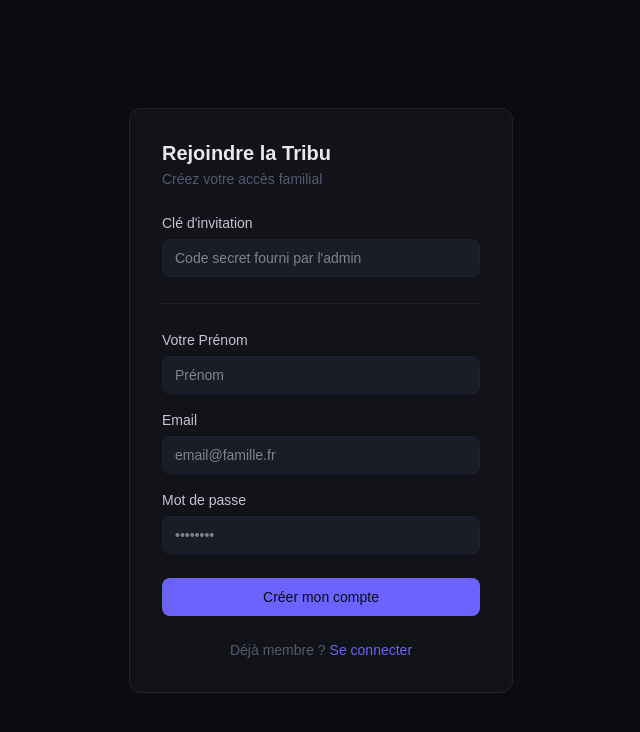
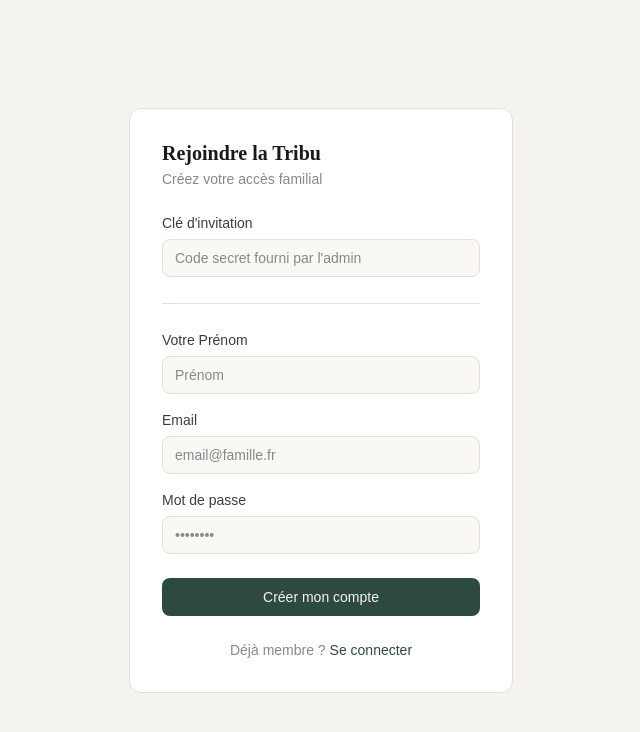
Before and after one commit to MooChep/family-dashboard, a Next.js app: page /auth/register in a window 1280 px wide. Shown: the top 732 px of the page, without its empty margins (319-959 px from the left). Built offline with nearby package versions, Linux system fonts and the light colour scheme; no server answers; the database is empty.

Commit message:
theme error

```diff
--- a/src/app/(auth)/layout.tsx
+++ b/src/app/(auth)/layout.tsx
@@ -5,8 +5,8 @@
 export default function AuthLayout({ children }: { children: ReactNode }): ReactElement {
   return (
     <SessionProvider>
-      <ThemeProvider initialTheme="dark">
-        <div className="min-h-screen flex items-center justify-center" style={{ backgroundColor: 'var(--bg)' }}>
+      <ThemeProvider initialTheme="light">
+        <div className="min-h-screen flex items-center justify-center">
           {children}
         </div>
       </ThemeProvider>
--- a/src/styles/globals.css
+++ b/src/styles/globals.css
@@ -15,7 +15,7 @@
 html {
   /* Thème dark appliqué par défaut avant que ThemeProvider se monte
      évite un flash de fond blanc au premier chargement */
-  background-color: #0a0c12;
+  /* background-color: #0a0c12; */
 }
 
 body {
```
